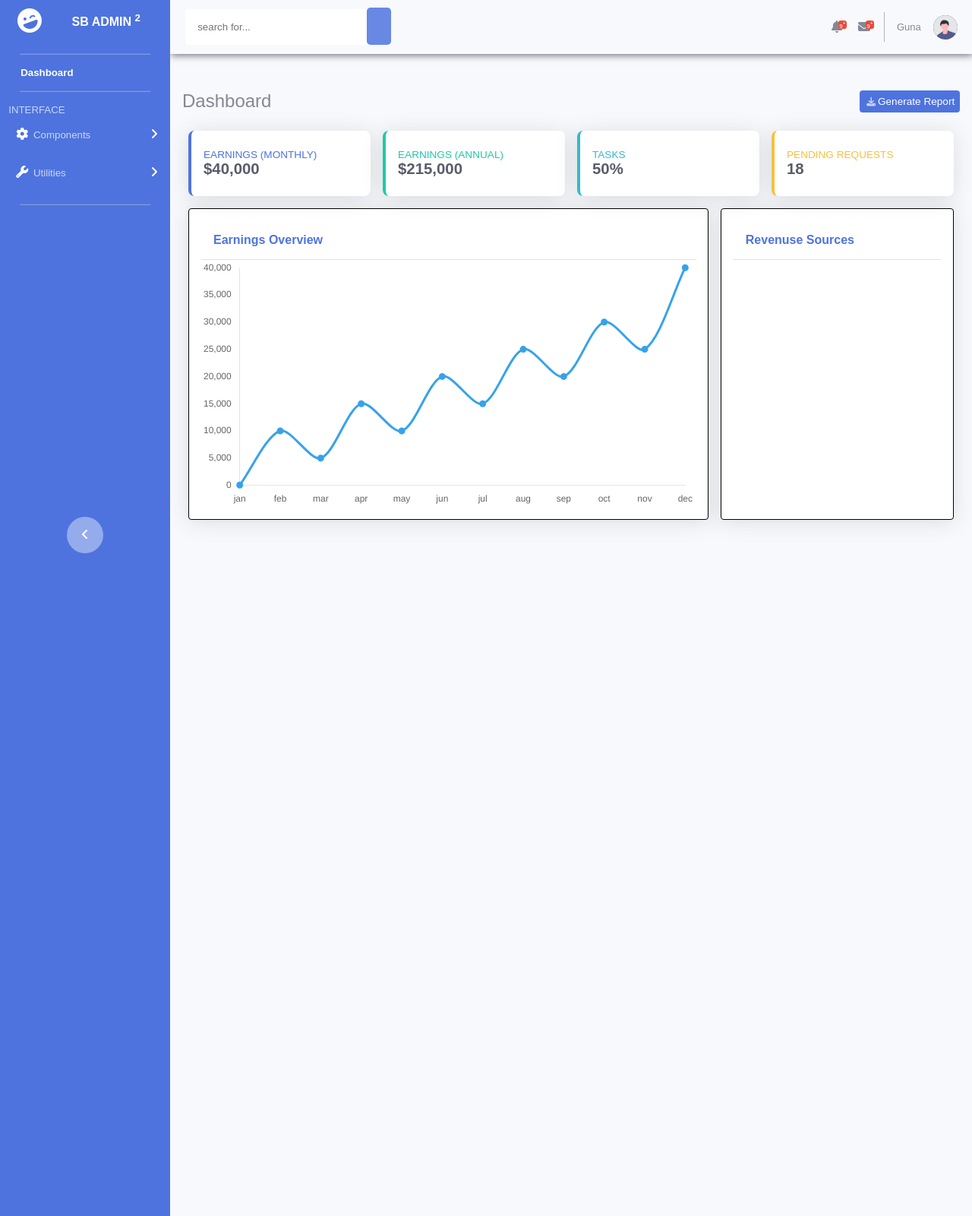
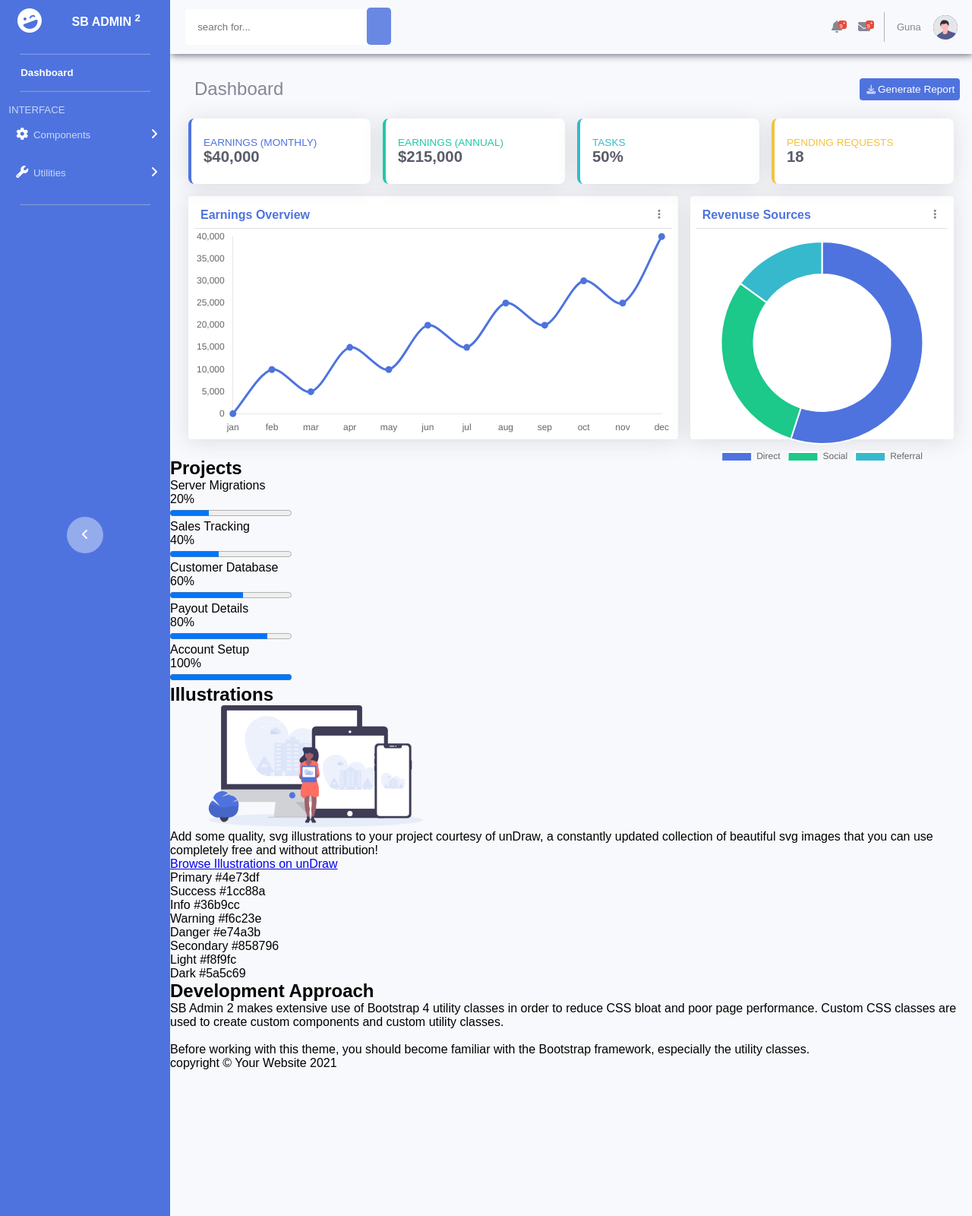
Before and after one commit to gamersdestiny/SB-Admin-clone, a Django app: page / in a window 1280 px wide. Shown: the whole page at 76% size. Run offline with Django 3.2, Linux system fonts and the light colour scheme; a map, chart or similar area stays blank; some libraries are stand-ins or nearby versions; some web fonts are replaced.

Commit message:
chart completed, next section added and interface bug fixed

```diff
--- a/clone/static/css/dash.css
+++ b/clone/static/css/dash.css
@@ -15,13 +15,13 @@
 
 .dashboard-section{
 	padding: 1rem;
-	margin-top: 1rem;
 	padding-left: 15rem;
 }
 
 .dash-title{
-	font-weight: 400;
+	font-weight: 500;
 	color: var(--secondary);
+	padding-left: 1rem;
 }
 
 .dash-hero{
@@ -103,47 +103,58 @@
 	color: var(--yellow);
 }
 
+
+/* =============3dot================== */
+
+.dots3{
+	color: gray;
+}
+
+
 /* ======================overview card===================================== */
 
 .overview-card{
 	background: var(--white);
 	box-shadow: 0 .15rem 1.75rem 0 rgba(58,59,69,.15);
 	border-radius: .25em;
-	margin: 1rem .5rem;
-	border: 1px solid black;
-	padding: 1rem;
+	margin: .5rem;
+	padding: .5rem;
+	height: 20rem;
 }
 
 .overview-head{
+	display: flex;
+	justify-content: space-between;
 	color: var(--primary-color);
 	border-bottom: 1px solid rgba(58,59,69,.15);
-	padding: 1rem;
+	padding: .5rem;
 	width: 100%;
 }
-
-/* =====================graph=================== */
 
 .graph{
 	display: flex;
 }
+
 .earning-overview{
-	width: 70%;
-	height: auto;
-	margin: .5rem;
-}
-
-.earning-graph, .revenue-graph{
-	width: 100%;
-	height: auto;
+	width: 65%;
+	height: 20rem;
 }
 
 .line-chart{
-	width: auto;
-	height: auto;
+	width: 100%;
+	height: 17rem;
 }
 
 .revenue-sources{
+	width: 35%;
+}
+
+.revenue-graph{
+	margin-top: 1rem;
+}
+
+/* ===============================ruby section================================ */
+.svg-illus{
+	height: 10rem;
 	width: 30%;
-	height: auto;
-	margin: .5rem;
 }
--- a/clone/static/css/style.css
+++ b/clone/static/css/style.css
@@ -102,6 +102,7 @@ li{
 	width: 100%;
 	position: relative;
 	margin: .5rem;
+	cursor: pointer;
 }
 
 .components-cont>*{
--- a/clone/static/js/app.js
+++ b/clone/static/js/app.js
@@ -2,16 +2,22 @@
 const cArrowRight = document.querySelector('.c-angle-right');
 const components = document.querySelector('.components');
 const icomponents = document.querySelector('.icomponents');
+const cContainer = document.querySelector('.cc-container');
+const uContainer = document.querySelector('.uc-container');
+
+
 var arwCount = 0;
 
-cArrowRight.addEventListener('click', (e)=>{
+cContainer.addEventListener('click', (e)=>{
 	if (arwCount%2==0){
 		cArrowRight.classList.add('rotate-down');
 		components.classList.add('show-comp');
-		iArrowRight.classList.remove('rotate-down');
-		icomponents.classList.remove('show-comp');
 		arwCount++;
-		iArwCount--;
+		if(iArwCount>0){
+			iArrowRight.classList.remove('rotate-down');
+			icomponents.classList.remove('show-comp');
+			iArwCount--;
+		}
 	}
 	else {
 		cArrowRight.classList.remove('rotate-down');
@@ -20,17 +26,19 @@ cArrowRight.addEventListener('click', (e)=>{
 	}
 });
 
-// i arrow
+// u arrow
 const iArrowRight = document.querySelector('.i-angle-right');
 var iArwCount = 0;
 
-iArrowRight.addEventListener('click', (e)=>{
+uContainer.addEventListener('click', (e)=>{
 	if (iArwCount%2==0){
 		iArrowRight.classList.add('rotate-down');
 		icomponents.classList.add('show-comp');
-		cArrowRight.classList.remove('rotate-down');
-		components.classList.remove('show-comp');
-		arwCount--;
+		if(arwCount>0){
+			cArrowRight.classList.remove('rotate-down');
+			components.classList.remove('show-comp');
+			arwCount--;
+		}
 		iArwCount++;
 	}
 	else {
--- a/clone/static/js/chart.js
+++ b/clone/static/js/chart.js
@@ -12,16 +12,18 @@ var newChart = new Chart(lineChart, {
 			label: '',
 			data: [50, 10000, 5000, 15000, 10000, 20000, 15000, 25000, 20000, 30000, 25000, 40000 ],
 			backgroundColor: [
-                'rgba(54, 162, 235, 1)'
+                'rgba(78, 115, 223, 1)',
 			],
 			borderColor: [
-                'rgba(54, 162, 235, 1)'
+                'rgba(78, 115, 223, 1)',
 			],
 			borderWidth: 3,
 			tension: .3,
 		}]
 	},
 	options: {
+		responsive: true,
+		maintainAspectRatio: false,
 		plugins: {
 			legend: {
 				display: false
@@ -42,3 +44,35 @@ var newChart = new Chart(lineChart, {
 		},
 }
 });
+
+
+// ====================================donught chart=========================================
+
+const donut = document.querySelector('.donut-chart');
+
+var donutChart = new Chart(donut, {
+	type: 'doughnut',
+	data: {
+		labels: ['Direct', 'Social', 'Referral'],
+		datasets: [{
+			label: 'dont display',
+			data: [55, 30, 15],
+			backgroundColor: [
+				'rgba(78, 115, 223, 1)',
+				'rgba(28, 200, 138, 1)',
+				'rgba(54, 185, 204, 1)'
+			],
+			hoverOffset: 3,
+			cutout: 90,
+		}],
+	},
+	options: {
+		maintainAspectRatio: false,
+		plugins: {
+			legend: {
+				position: 'bottom',
+				align: 'bottom'
+			}
+		}
+	}
+})
--- a/clone/templates/home.html
+++ b/clone/templates/home.html
@@ -1,6 +1,7 @@
 {% extends 'index.html' %}
 <!-- ========================dashboard============================== -->
 {% block content %}
+{% load static %}
 <section class="dashboard-section">
 	<div class="dash-hero">
 		<h2 class="dash-title">Dashboard</h2>
@@ -30,17 +31,66 @@
 	</div>
 	<div class="graph">
 		<div class="earning-overview overview-card">
-			<div class="overview-head"><h4 class="overview">Earnings Overview</h4><span class="3dot"></span></div>
+			<div class="overview-head"><h4 class="overview">Earnings Overview</h4><span class="dots3"><i class="fas fa-ellipsis-v fa-sm fa-fw text-gray-400"></i></span></div>
 			<div class="earning-graph">
 				<canvas class="line-chart"></canvas>
 			</div>
 		</div>
 		<div class="revenue-sources overview-card">
-			<div class="overview-head"><h4 class="overview">Revenuse Sources</h4><span class="3dot"></span></div>
+			<div class="overview-head"><h4 class="overview">Revenuse Sources</h4><span class="dots3"><i class="fas fa-ellipsis-v fa-sm fa-fw text-gray-400"></i></span></div>
 			<div class="revenue-graph">
 				<canvas class="donut-chart"></canvas>
 			</div>
 		</div>
 	</div>
 </section>
+
+<!-- ====================================projects=========================================== -->
+
+<section class="ruby-cards">
+	<div class="projects">
+		<h2 class="title-ruby">Projects</h2>
+		<div class="progress-bar">
+			<p class="progress-head">Server Migrations</p><p class="percent">20%</p>
+			<progress id="file" value="32" max="100"> 20% </progress>
+		</div>
+		<div class="progress-bar">
+			<p class="progress-head">Sales Tracking</p><p class="percent">40%</p>
+			<progress id="file" value="40" max="100"> 40% </progress>
+		</div>
+		<div class="progress-bar">
+			<p class="progress-head">Customer Database</p><p class="percent">60%</p>
+			<progress id="file" value="60" max="100">60% </progress>
+		</div>
+		<div class="progress-bar">
+			<p class="progress-head">Payout Details</p><p class="percent">80%</p>
+			<progress id="file" value="80" max="100"> 80% </progress>
+		</div>
+		<div class="progress-bar">
+			<p class="progress-head">Account Setup</p><p class="percent">100%</p>
+			<progress id="file" value="100" max="100"> 100% </progress>
+		</div>
+	</div>
+	<div class="illustrations">
+		<h2 class="title-ruby">Illustrations</h2>
+		<img src="{% static 'svg/undraw_posting_photo.svg'%}" alt="illustrations" class="svg-illus">
+		<p class="text-illus">Add some quality, svg illustrations to your project courtesy of unDraw, a constantly updated collection of beautiful svg images that you can use completely free and without attribution!</p>
+		<a href="https://undraw.co" class="link-illus">Browse Illustrations on unDraw</a>
+	</div>
+	<div class="colors-card">
+		<div class="color-card primary">Primary #4e73df</div>
+		<div class="color-card success">Success #1cc88a</div>
+		<div class="color-card info">Info #36b9cc</div>
+		<div class="color-card warning">Warning #f6c23e</div>
+		<div class="color-card danger">Danger #e74a3b</div>
+		<div class="color-card secondary">Secondary #858796</div>
+		<div class="color-card light">Light #f8f9fc</div>
+		<div class="color-card dark">Dark #5a5c69</div>
+	</div>
+	<div class="dev-approach">
+		<h2 class="title-ruby">Development Approach</h2>
+		<p class="aprch-desc">SB Admin 2 makes extensive use of Bootstrap 4 utility classes in order to reduce CSS bloat and poor page performance. Custom CSS classes are used to create custom components and custom utility classes. <br><br> Before working with this theme, you should become familiar with the Bootstrap framework, especially the utility classes.</p>
+	</div>
+</section>
+
 {% endblock %}
--- a/clone/templates/index.html
+++ b/clone/templates/index.html
@@ -32,7 +32,7 @@
 			<hr>
 			<ul class="interface">
 				<h5 class="int-title uppercase">Interface</h5>
-				<div class="components-cont">
+				<div class="components-cont cc-container ">
 					<span class="comp-icon"><i class="fas fa-fw fa-cog"></i></span><h5 class="int-title">Components</h5><span class="c-angle-right"><i class="fas fa-angle-right"></i></span>
 				</div>
 					<div class="components">
@@ -41,7 +41,7 @@
 						<li class="links">Cards</li>
 					</div>
 				<div class="utilities">
-					<div class="components-cont">
+					<div class="components-cont uc-container">
 						<span class="comp-icon"><i class="fas fa-fw fa-wrench"></i></span><h5 class="int-title">Utilities</h5><span class="i-angle-right"><i class="fas fa-angle-right"></i></span>
 					</div>
 					<div class="components icomponents">
@@ -73,7 +73,9 @@
 	</div>
 	{% block content %}
 	{% endblock  %}
-
+	<footer class="copyright">
+		<p class="copy">copyright &copy; Your Website <!--usedjango -->2021</p>
+	</footer>
 	<!-- =================================custom js===================================== -->
 	<script src="{% static 'js/app.js' %}"></script>
 	<script src="{% static 'js/chart.js' %}"></script>
```
